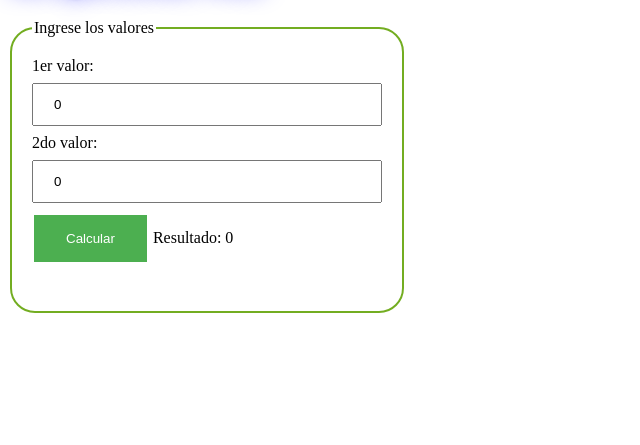
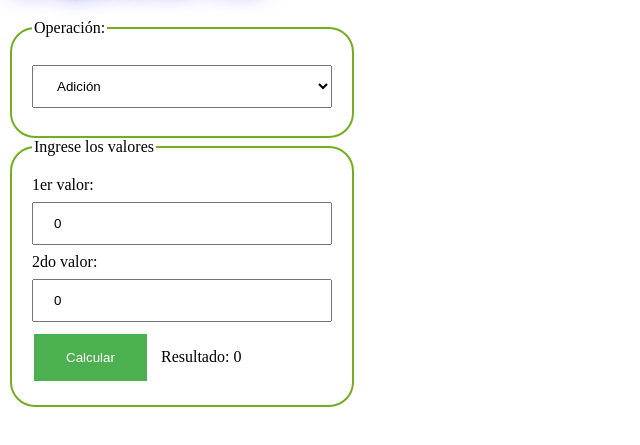
Before and after one commit to ander3324/CalcuJS, a plain HTML site: page public_html/index.html in a window 1280 px wide. Both pictures are taken after a click on the button "Calcular". Shown: the part 61-506 px from the top of the page, without its empty margins (0-640 px from the left). Drawn offline with Linux system fonts and the light colour scheme.

Commit message:
SUma y Resta. Resultado con animación.

```diff
--- a/public_html/css/estilo.css
+++ b/public_html/css/estilo.css
@@ -17,11 +17,11 @@ h1 {
   border-radius: 25px;
   border: 2px solid #73AD21;
   padding: 20px;
-  width: 350px;
-  height: 250px;
+  width: 300px;
+  height: auto;
 }
 
-input[type=number] {
+input[type=number], input[type=text], select {
   width: 100%;
   padding: 12px 20px;
   margin: 8px 0;
@@ -37,3 +37,22 @@ input[type=button], input[type=submit], input[type=reset] {
   margin: 4px 2px;
   cursor: pointer;
 }
+
+#res {
+  animation-duration: 3s;
+  animation-name: slidein;
+  animation-iteration-count: infinite;
+  animation-direction: alternate;
+}
+
+@keyframes slidein {
+  from {
+    margin-left: 30%;
+    width: 300%
+  }
+
+  to {
+    margin-left: 0%;
+    width: 100%;
+  }
+}
--- a/public_html/index.html
+++ b/public_html/index.html
@@ -17,6 +17,13 @@ and open the template in the editor.
     <body>
         <h1>Mi aplicación Web</h1>
         <fieldset id="rcorners2">
+            <legend>Operación: </legend>
+            <select id="opc">
+                <option>Adición</option>
+                <option>Sustracción</option>
+            </select>
+        </fieldset>
+        <fieldset id="rcorners2">
             <legend>Ingrese los valores</legend>
             <label for="n1">1er valor: </label>
             <input id="n1" type="number" value="0" />
--- a/public_html/js/calculos.js
+++ b/public_html/js/calculos.js
@@ -6,12 +6,19 @@
 
 function sumar() {
     var n1, n2, res;
+    var opc;
 
+    opc = document.getElementById("opc").value;
     n1 = parseFloat(document.getElementById("n1").value);
     n2 = parseFloat(document.getElementById("n2").value);
 
-    res = n1 + n2;
+    if(opc === 'Adición') {
+        res = n1 + n2;
+    } else if (opc === 'Sustracción'){
+        res = n1 - n2;
+    }
 
     //alert("Resultado: " + res);
+    document.getElementById("res").innerHTML = "";
     document.getElementById("res").innerHTML = "Resultado: " + res;
 }
```
